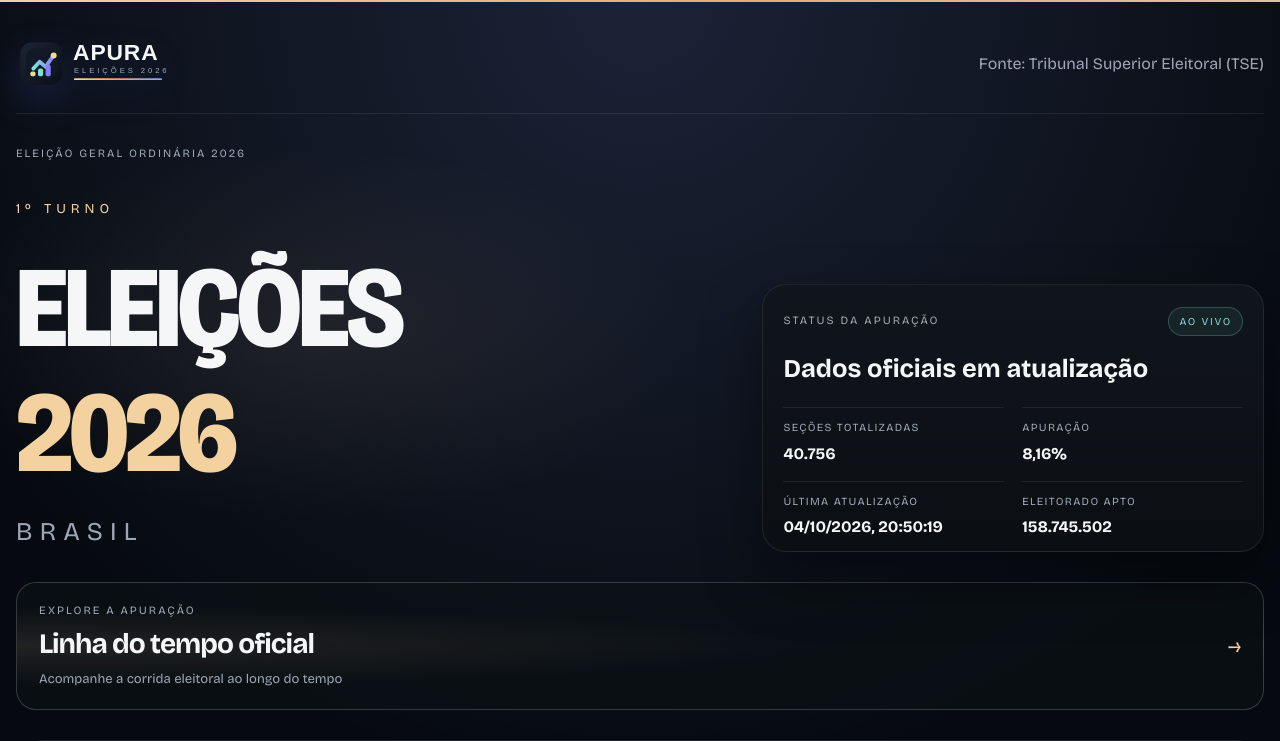
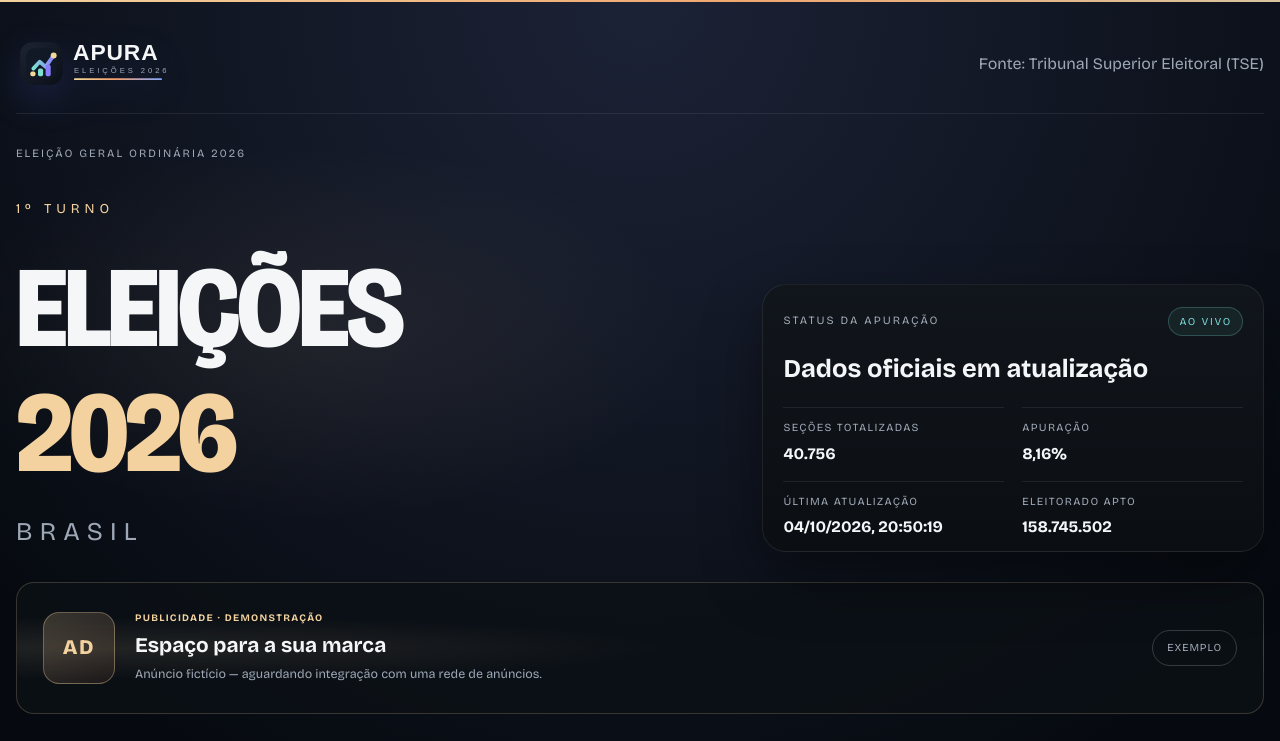
Before and after one commit to lucasjordaoreal/eleicao2026, a React (Vite) app: page / in a window 1280 px wide. Shown: the top 741 px of the page. Built offline with nearby package versions, Linux system fonts and the light colour scheme.

Commit message:
Add advertisement slots and styles for demo ads

```diff
--- a/src/App.tsx
+++ b/src/App.tsx
@@ -475,6 +475,20 @@ function App() {
           </div>
         </section>
 
+        <aside
+          className="ad-slot"
+          data-ad-slot="leaderboard-top"
+          aria-label="Anúncio fictício de demonstração"
+        >
+          <span className="ad-demo-art" aria-hidden="true">AD</span>
+          <span className="ad-demo-copy">
+            <span className="ad-demo-label">Publicidade · demonstração</span>
+            <strong>Espaço para a sua marca</strong>
+            <span>Anúncio fictício — aguardando integração com uma rede de anúncios.</span>
+          </span>
+          <span className="ad-demo-cta" aria-hidden="true">Exemplo</span>
+        </aside>
+
         <a className="timelapse-entry" href="#/timelapse">
           <span className="timelapse-entry-copy">
             <span className="section-kicker">Explore a apuração</span>
@@ -590,6 +604,20 @@ function App() {
           </article>
         </section>
 
+        <aside
+          className="ad-slot"
+          data-ad-slot="results-bottom"
+          aria-label="Anúncio fictício de demonstração"
+        >
+          <span className="ad-demo-art" aria-hidden="true">AD</span>
+          <span className="ad-demo-copy">
+            <span className="ad-demo-label">Publicidade · demonstração</span>
+            <strong>Seu próximo anúncio pode aparecer aqui</strong>
+            <span>Conteúdo de exemplo. Nenhuma publicidade real está sendo veiculada.</span>
+          </span>
+          <span className="ad-demo-cta" aria-hidden="true">Exemplo</span>
+        </aside>
+
         <section className="source-panel" aria-labelledby="source-title">
           <div>
             <span className="section-kicker">Transparência da fonte</span>
--- a/src/index.css
+++ b/src/index.css
@@ -139,6 +139,87 @@ a {
 .story {
   display: grid;
   gap: 30px;
+}
+
+.ad-slot {
+  display: flex;
+  min-height: 132px;
+  align-items: center;
+  gap: 20px;
+  padding: 22px 26px;
+  border: 1px solid rgba(243, 210, 159, 0.2);
+  border-radius: 18px;
+  background:
+    radial-gradient(ellipse at 8% 50%, rgba(243, 210, 159, 0.1), transparent 34%),
+    rgba(12, 17, 22, 0.78);
+}
+
+.ad-demo-art {
+  display: grid;
+  width: 72px;
+  height: 72px;
+  flex: 0 0 72px;
+  place-items: center;
+  border: 1px solid rgba(243, 210, 159, 0.35);
+  border-radius: 16px;
+  background: linear-gradient(145deg, rgba(243, 210, 159, 0.2), rgba(245, 141, 101, 0.08));
+  color: var(--gold);
+  font-size: 1.3rem;
+  font-weight: 800;
+  letter-spacing: 0.08em;
+}
+
+.ad-demo-copy {
+  display: grid;
+  gap: 4px;
+  min-width: 0;
+}
+
+.ad-demo-label {
+  color: var(--gold);
+  font-size: 0.62rem;
+  font-weight: 700;
+  letter-spacing: 0.13em;
+  text-transform: uppercase;
+}
+
+.ad-demo-copy strong {
+  color: var(--text);
+  font-size: clamp(1rem, 2vw, 1.3rem);
+}
+
+.ad-demo-copy > span:last-child {
+  color: var(--muted);
+  font-size: 0.78rem;
+}
+
+.ad-demo-cta {
+  margin-left: auto;
+  padding: 9px 14px;
+  border: 1px solid var(--line-strong);
+  border-radius: 999px;
+  color: var(--muted);
+  font-size: 0.67rem;
+  letter-spacing: 0.08em;
+  text-transform: uppercase;
+  white-space: nowrap;
+}
+
+@media (max-width: 640px) {
+  .ad-slot {
+    gap: 12px;
+    padding: 16px 14px;
+  }
+
+  .ad-demo-art {
+    width: 52px;
+    height: 52px;
+    flex-basis: 52px;
+  }
+
+  .ad-demo-cta {
+    display: none;
+  }
 }
 
 .hero {
```
Also changed, not shown: public/ads.txt (added).
